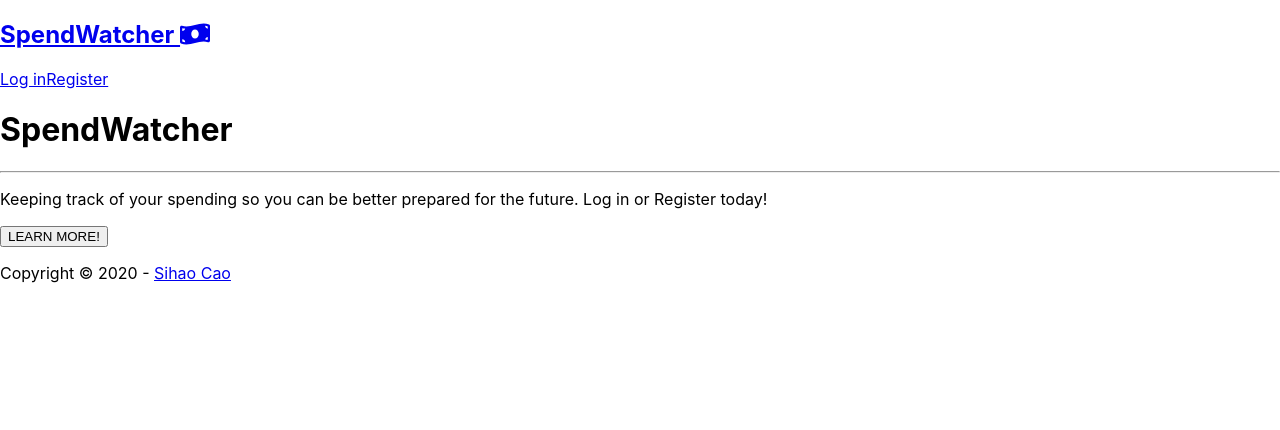
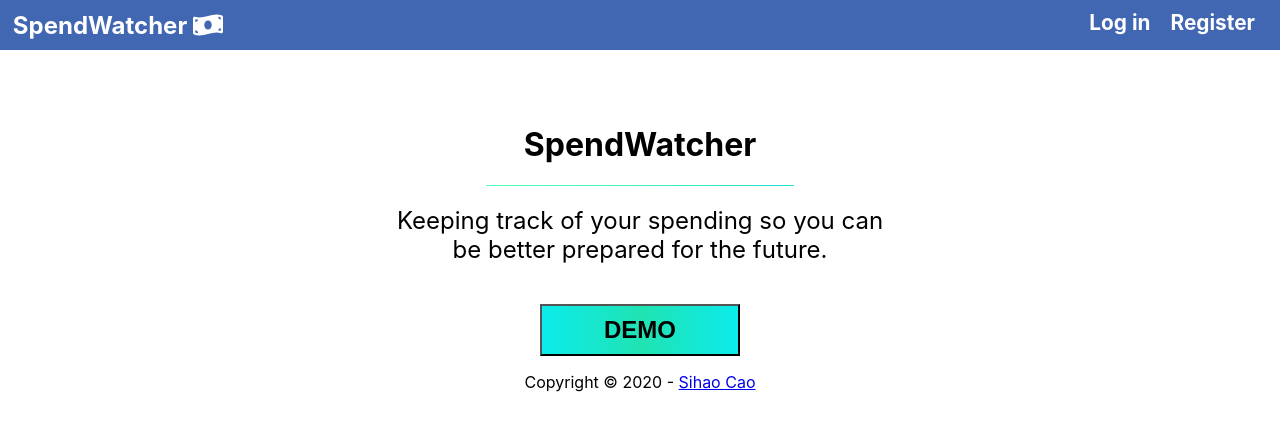
Before and after one commit to sihaocao/spendwatcher-client, a React (Create React App) app: page / in a window 1280 px wide. Shown: the top 430 px of the page. Built offline with nearby package versions, Linux system fonts and the light colour scheme; no server answers.

Commit message:
began styling pages

```diff
--- a/src/Components/App/App.css
+++ b/src/Components/App/App.css
@@ -0,0 +1,3 @@
+* {
+    box-sizing: border-box;
+}
--- a/src/Components/ExpenseForm/ExpenseForm.css
+++ b/src/Components/ExpenseForm/ExpenseForm.css
@@ -0,0 +1,4 @@
+.ExpenseForm__error p {
+    color: #a51414;
+    margin-bottom: 5px;
+}
--- a/src/Components/ExpenseItem/ExpenseItem.css
+++ b/src/Components/ExpenseItem/ExpenseItem.css
@@ -0,0 +1,83 @@
+.expense-container {
+    width: 80vw;
+    border: 1px solid #4267B2;
+    border-radius: 15px;
+    text-align: center;
+    margin-bottom: 15px;
+    padding: 2%;
+    font-weight: 500;
+}
+
+.expense-item {
+    padding-bottom: 1%;
+}
+
+.edit-delete {
+    font-size: 1.5rem;
+    cursor: pointer;
+    color: #4267B2;
+}
+
+.edit-delete:hover {
+    transform: scale(1.1);
+}
+
+.button__edit-delete {
+    background-color: transparent;
+    background-repeat: no-repeat;
+    border: none;
+    cursor: pointer;
+    overflow: hidden;
+    outline: none;
+}
+
+@media only screen and (min-width: 768px) {
+    .expense-container {
+        margin: 15px 15%;
+        display: flex;
+        padding: 0;
+    }
+    .expense-header {
+        display: flex;
+        justify-content: space-between;
+    }
+    .expense-item {
+        padding: 1.5rem 2rem;
+        width: 8vw;
+    }
+    .ExpenseItem__Info {
+        font-size: 0.8rem;
+    }
+    .edit-delete {
+        height: 80px;
+        margin-left: 15px;
+    }
+}
+
+@media only screen and (min-width: 968px) {
+    .expense-item {
+        width: 9vw;
+    }
+    .ExpenseItem__Info {
+        font-size: 0.9rem;
+    }
+}
+
+@media only screen and (min-width: 1168px) {
+    .expense-container {
+        width: 75vw;
+    }
+    .expense-item {
+        width: 10vw;
+        padding-top: 4%;
+    }
+    .ExpenseItem__Info {
+        font-size: 1rem;
+    }
+}
+
+@media only screen and (min-width: 1368px) {
+    .expense-container {
+        width: 70vw;
+    }
+}
--- a/src/Components/ExpenseList/ExpenseList.css
+++ b/src/Components/ExpenseList/ExpenseList.css
@@ -0,0 +1,79 @@
+.ExpenseList__Filters {
+    text-align: center;
+    margin-top: 3%;
+}
+
+.ExpenseList__Select {
+    width: 30vw;
+    margin: 2px;
+    height: 30px;
+    border-radius: 5px;
+    border: 1px solid #000000;
+    font-size: 0.5rem;
+    padding: 1%;
+}
+
+.ExpenseList {
+    text-align: center;
+}
+
+@media only screen and (min-width: 420px) {
+    .ExpenseList__Select {
+        font-size: 0.75rem;
+    }
+}
+
+@media only screen and (min-width: 520px) {
+    .ExpenseList__Select {
+        font-size: 0.80rem;
+    }
+}
+
+@media only screen and (min-width: 620px) {
+    .ExpenseList__Select {
+        font-size: 0.85rem;
+        padding: 0.05%;
+    }
+}
+
+@media only screen and (min-width: 720px) {
+    .ExpenseList__Select {
+        font-size: 0.9rem;
+    }
+}
+
+@media only screen and (min-width: 768px) {
+    .ExpenseList__Filters {
+        margin-top: 0.5%;
+    }
+    .ExpenseList__Select {
+        width: 20vw;
+        margin: 3px;
+    }
+}
+
+@media only screen and (min-width: 820px) {
+    .ExpenseList__Select {
+        height: 32px;
+    }
+}
+
+@media only screen and (min-width: 1120px) {
+    .ExpenseList__Select {
+        margin: 4px;
+    }
+}
+
+@media only screen and (min-width: 1320px) {
+    .ExpenseList__Select {
+        margin: 5px;
+        font-size: 1rem;
+    }
+}
+
+@media only screen and (min-width: 1420px) {
+    .ExpenseList__Select {
+        width: 15vw;
+        margin: 10px;
+    }
+}
--- a/src/Components/Header/Header.css
+++ b/src/Components/Header/Header.css
@@ -0,0 +1,37 @@
+.Header {
+    height: 50px;
+    display: flex;
+    align-items: normal;
+    justify-content: space-between;
+    background-color: #4267B2;
+}
+
+.Header h1 {
+    margin: auto 1vw;
+    font-size: 1.15rem;
+}
+
+.Header a {
+    color: #ffffff;
+    text-decoration: none;
+    margin-right: 10px;
+}
+
+.SignOut {
+    margin: auto 5px;
+    font-size: 1rem;
+    font-weight: bold;
+}
+
+@media screen and (min-width: 768px) {
+    .Header a {
+        font-size: 1.5rem;
+    }
+    .SignOut {
+        margin-top: 10px;
+    }
+    .SignOut a {
+        font-size: 1.3rem;
+        margin-right: 20px;
+    }
+}
--- a/src/Components/SideBar/SideBar.css
+++ b/src/Components/SideBar/SideBar.css
@@ -0,0 +1,87 @@
+.sidebar {
+    background: linear-gradient(to right, #0cebeb 0%, #20e3b2 51%, #0cebeb 100%);
+    height: 35px;
+    display: flex;
+    justify-content: space-evenly;
+    padding-top: 2%;
+}
+
+.sidebar a {
+    text-decoration: underline;
+}
+
+li a {
+    text-decoration: none;
+    color: black;
+    font-size: 0.8rem;
+}
+
+.active {
+    font-weight: bolder;
+    text-decoration: underline;
+}
+
+.sidebar a {
+    text-decoration: none;
+}
+
+.sidebar a:hover {
+    text-decoration: underline;
+}
+
+li {
+    list-style-type: none;
+    color: black;
+}
+
+@media only screen and (min-width: 468px) {
+    li a {
+        font-size: 0.9rem;
+    }
+}
+
+@media only screen and (min-width: 618px) {
+    li a {
+        font-size: 1rem;
+    }
+}
+
+@media only screen and (min-width: 768px) {
+    .sidebar {
+        position: fixed;
+        border: 1px solid #C2C5C8;
+        border-radius: 5px;
+        width: 120px;
+        height: 180px;
+        margin-top: 5%;
+        display: block;
+        padding: 0;
+        font-size: 0.8rem;
+    }
+    li a {
+        font-size: 0.8rem;
+    }
+    li {
+        margin: 30px 15px;
+    }
+}
+
+@media only screen and (min-width: 968px) {
+    .sidebar {
+        width: 160px;
+        font-size: 0.9rem;
+    }
+    li a {
+        font-size: 0.9rem;
+    }
+}
+
+@media only screen and (min-width: 1168px) {
+    .sidebar {
+        width: 180px;
+        font-size: 1rem;
+    }
+    li a {
+        font-size: 1rem;
+    }
+}
--- a/src/Routes/LandingPage/LandingPage.css
+++ b/src/Routes/LandingPage/LandingPage.css
@@ -0,0 +1,56 @@
+.container {
+    text-align: center;
+}
+
+.about {
+    width: 80%;
+    margin: 0 auto;
+    animation: moveInBottom 0.5s;
+}
+
+.heading {
+    margin-top: 75px;
+}
+
+.hr {
+    background: linear-gradient(to right,rgb(81, 255, 182), rgb(59, 241, 187), rgb(28, 226, 216));
+    height: 1px;
+    border: none;
+    width: 30%;
+}
+
+.description {
+    width: 50%;
+    margin: 20px auto;
+    font-size: 1.5rem;
+}
+
+.demo-button {
+    background: linear-gradient(to right,#0cebeb 0%, #20e3b2 51%, #0cebeb 100%);
+    width: 200px;
+    font-size: 24px;
+    margin-top: 20px;
+    padding: 10px;
+    transition: .25s;
+    font-weight: bold;
+}
+
+.demo-button:hover {
+    color: #ffffff;
+    transform: translateY(-5px) scale(1.1);
+    cursor: pointer;
+}
+
+@keyframes moveInBottom {
+    0% {
+        opacity: 0;
+        transform: translateY(3rem);
+    }
+    80% {
+        transform: translateY(1rem);
+    }
+    100% {
+        opacity: 1;
+        transform: translate(0);
+    }
+}
--- a/src/Routes/LandingPage/LandingPage.js
+++ b/src/Routes/LandingPage/LandingPage.js
@@ -12,9 +12,9 @@ const LandingPage = () => {
             <div className='about'>
                 <h1 className='heading'>SpendWatcher</h1>
                 <hr className='hr'></hr>
-                <p>Keeping track of your spending so you can be better prepared for the future. Log in or Register today!</p>
+                <p className='description'>Keeping track of your spending so you can be better prepared for the future.</p>
                 <Link to='/expenses'>
-                    <Button className='button demo-button'>LEARN MORE!</Button>
+                    <Button className='button demo-button'>DEMO</Button>
                 </Link>
             </div>
 
```
